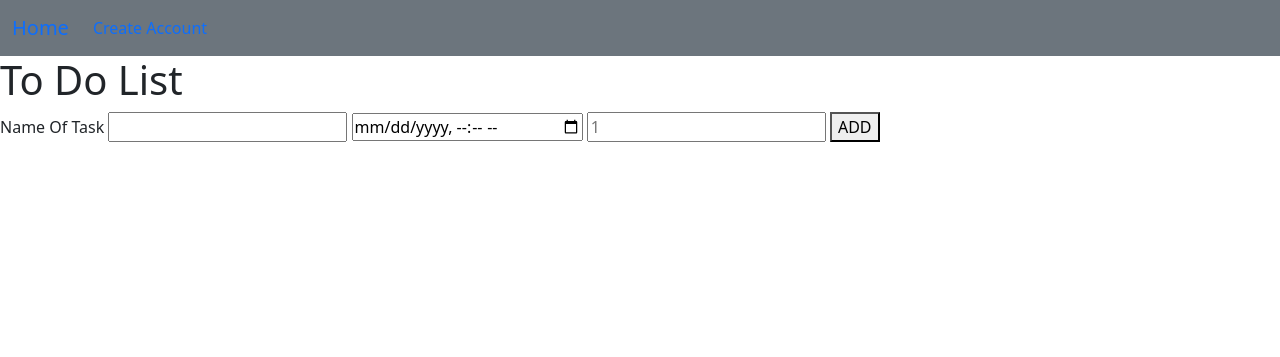
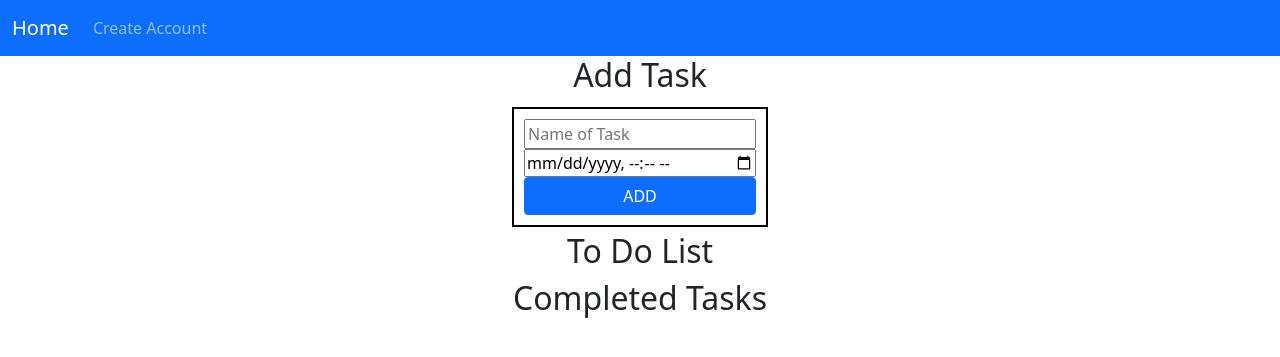
Before and after one commit to lanemunds/to_do, a Flask app: page /user/1 in a window 1280 px wide. Shown: the top 357 px of the page. Run offline with Flask 2, Linux system fonts and the light colour scheme; data that the repository does not hold is empty; some libraries are stand-ins or nearby versions.

Commit message:
style fixes

```diff
--- a/app.py
+++ b/app.py
@@ -32,32 +32,64 @@ def user_page(user_id):
     return render_template('user.html', todo_list=todo_list, user = user,user_id= user_id)
 
 
-@app.route('/add', methods=['POST'])
+@app.route('/add', methods=['POST','GET'])
 def add():
+    email = session.get("user_email")
+    user = User.query.filter(User.email == email).first()
+    user_id = user.user_id
     task = request.form.get('name')
-    user_id = request.form.get('user_id')
     due_date = request.form.get('due_date')
 
     new_task = ToDo(task=task, due_date=due_date, user_id = user_id)
     db.session.add(new_task)
     db.session.commit()
-    return redirect('/user/<user_id>')
+    flash('Task Created!')
+    return redirect(url_for('user_page',user_id = user_id))
 
 
-@app.route('/update/<todo_id>')
+@app.route('/update/<todo_id>', methods=['POST'])
 def update(todo_id):
+    email = session.get("user_email")
+    user = User.query.filter(User.email == email).first()
+    todo = ToDo.query.get(todo_id)
+    print(todo_id)
+    task = request.form.get('new_name')
+    print(task)
+    due_date = request.form.get('new_date')
+    print(due_date)
+    todo.task = task
+    todo.due_date= due_date
+    db.session.commit()
+    flash('Task Updated')
+    return redirect(url_for('user_page',user_id = user.user_id))
+
+@app.route('/updates/<todo_id>')
+def update_page(todo_id):
+    email = session.get("user_email")
+    user = User.query.filter(User.email == email).first()
+    todo = ToDo.query.get(todo_id)
+    return render_template('update_task.html', user = user, todo = todo)
+
+@app.route('/complete/<todo_id>')
+def completed(todo_id):
+    email = session.get("user_email")
+    user = User.query.filter(User.email == email).first()
     todo = ToDo.query.get(todo_id)
     todo.completed = not todo.completed
     db.session.commit()
-    return redirect('/')
+    flash('Task Updated')
+    return redirect(url_for('user_page',user_id = user.user_id))
 
 
 @app.route('/delete/<todo_id>')
 def delete(todo_id):
+    email = session.get("user_email")
+    user = User.query.filter(User.email == email).first()
     todo = ToDo.query.get(todo_id)
     db.session.delete(todo)
     db.session.commit()
-    return redirect('/')
+    flash('Task Deleted')
+    return redirect(url_for('user_page',user_id = user.user_id))
 
 
 @ app.route('/create_account')
@@ -93,7 +125,6 @@ def login():
         flash("The email or password you entered was incorrect")
     else:
         session['user_email'] = user.email
-        flash(f"Welcome Back,{user.email}!")
     return redirect('/')
 
 @ app.route("/logout")
--- /dev/null
+++ b/static/index.css
@@ -0,0 +1,36 @@
+form{
+    border: 2px solid   black;
+    display: flex;
+    flex-direction: column;
+    justify-content: space-around;
+    padding: 10px;
+    margin: 5px;
+    width: 20%;
+}
+h1{
+    display: flex;
+    justify-content: center;
+}
+h2{
+    display: flex;
+    justify-content: center;
+}
+.formContainer{
+    display: flex;
+    justify-content: center;
+
+}
+.card{
+    border: 2px solid black;
+    display: flex;
+    flex-direction: column;
+    align-items: center;
+    padding: 3rem;
+    margin: 1rem;
+}
+.todoContainer{
+    display: flex;
+    justify-content: space-around;
+    flex-direction: row;
+    flex-wrap: wrap;
+}
--- a/templates/base.html
+++ b/templates/base.html
@@ -19,7 +19,7 @@
     <link rel="stylesheet" href="../static/index.css" />
   </head>
   <body>
-    <nav class="navbar navbar-primary bg-secondary navbar-expand">
+    <nav class="navbar navbar-dark bg-primary navbar-expand">
       <div class="container-fluid">
         <a class="navbar-brand nav-title" href="/">Home</a>
         <div class="collapse navbar-collapse">
--- a/templates/create_account.html
+++ b/templates/create_account.html
@@ -1,7 +1,9 @@
-{% extends 'base.html' %} {%block body %}
+{% extends 'base.html' %} {%block body %} {%for message in
+get_flashed_messages()%}{{message}}{%endfor%}
 <div class="create-acc">
   <section>
     <h2>Create an Account</h2>
+    <div class="formContainer">
       <form class="p-3" action="/users" method="POST">
         <div class="mb-3 form-floating">
           <input
@@ -31,6 +33,7 @@
           <input class="btn btn-dark" type="submit" />
         </p>
       </form>
+    </div>
   </section>
 </div>
 {% endblock %}
--- a/templates/user.html
+++ b/templates/user.html
@@ -1,29 +1,51 @@
-{% extends 'base.html' %}{% block body %}
+{% extends 'base.html' %}{% block body %} {%for message in
+get_flashed_messages()%} {{message}} {%endfor%}
 <div>
-  <h1>To Do List</h1>
-  <form action="/add" method="post">
-    <label>Name Of Task</label>
-    <input type="text" name="name" />
-    <input type="datetime-local" name="due_date" />
-    <input type="text" name="user_id" placeholder="{{user_id}}" />
+  <h2>Add Task</h2>
+  <div class="formContainer">
+    <form action="/add" method="post">
+      <input type="text" name="name" placeholder="Name of Task" />
+      <input type="datetime-local" name="due_date" />
 
-    <button type="submit">ADD</button>
-  </form>
+      <button class="btn btn-primary" type="submit">ADD</button>
+    </form>
+  </div>
 </div>
-<div>
-    {%for todo in todo_list%}
-    <div class ="card">
-    <p>Task: {{todo.task}}</p>
-    {%if todo.completed == False%}
+<h2>To Do List</h2>
+<div class="todoContainer">
+  {%for todo in todo_list%} {%if todo.completed == False%}
+  <div class="card col-md-3">
+    <h5 class="card-title">Task: {{todo.task}}</h5>
     <p>Due Date: {{todo.due_date}}</p>
-    {%elif todo.completed == True%}
-    <p>Completed</p>
-    {%endif%}
+    <div>
+      <a href="/complete/{{todo.todo_id}}"
+        ><button class="btn btn-primary">Completed</button></a
+      >
+      <a href="/delete/{{todo.todo_id}}"
+        ><button class="btn btn-primary">Delete</button></a
+      >
+      <a href="/updates/{{todo.todo_id}}"
+        ><button class="btn btn-primary">Update</button></a
+      >
     </div>
-  <button class="btn btn-dark"><a href="/update/{{todo.todo_id}}">I Finished!</a></button>
-  <a href="/delete/{{todo.todo_id}}"><button class="btn btn-primary">Delete</button></a>
-  <a href="/update/{{todo.todo_id}}"><button class="btn btn-primary">Update</button></a>
-  </tr>
+  </div>
+  {%endif%} {%endfor%}
 </div>
-{%endfor%}
+<h2>Completed Tasks</h2>
+<div class="todoContainer">
+  {%for todo in todo_list%} {%if todo.completed == True%}
+  <div class="card col-md-3">
+    <h5 class="card-title">Task: {{todo.task}}</h5>
+    <div class="card-body">
+      <p>Completed</p>
+      <a href="/complete/{{todo.todo_id}}"
+        ><button class="btn btn-primary">Not Completed</button></a
+      >
+      <a href="/delete/{{todo.todo_id}}"
+        ><button class="btn btn-primary">Delete</button></a
+      >
+    </div>
+  </div>
+  {%endif%} {%endfor%}
+</div>
 {%endblock%}
```
Also changed, not shown: templates/home.html (+7 -2 lines), templates/update_task.html (added, +11 -0 lines), static/static/index.css (deleted). Lines whose indentation alone changed are shown as unchanged.
